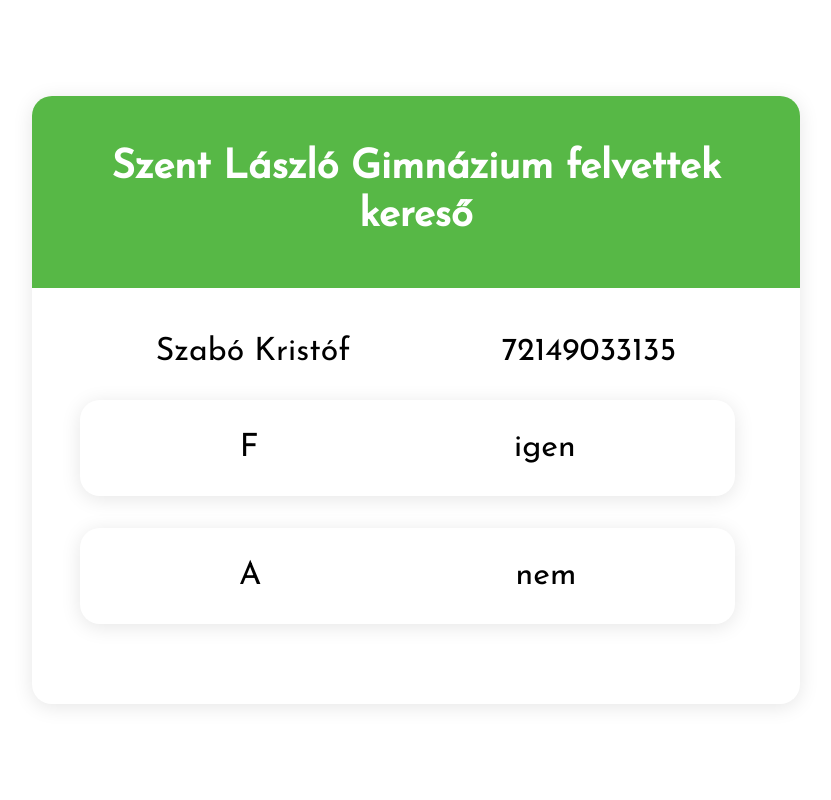
After one commit to szkristof6/Felvettek, a Django app: page /lekerdezes/72149033135/ in a window 1280 px wide. The commit adds this page. Shown: the whole page, without its empty margins (224-1055 px from the left). Run offline with Django 3.2, Linux system fonts and the light colour scheme; data comes from the database, SQL or seed files in the repository; both versions use the stored data as it was after the commit.

Commit message:
lekerdezes oldal

```diff
--- a/Felvettekapp/models.py
+++ b/Felvettekapp/models.py
@@ -1,6 +1,5 @@
 from django.db import models
 import uuid
-from uuid import UUID
 import datetime
 from datetime import datetime
 
@@ -24,6 +23,18 @@ class Lista(models.Model):
     def beolvas():
         print("beolvas")
 
+    def protection(om_azonosito):
+        try:
+            query = Lista.objects.filter(om_azonosito=om_azonosito)
+            if query.count() > 0:
+                return True
+        except ValueError:
+            return False
+
+    def get_data(om_azonosito):
+        response = list(Lista.objects.filter(om_azonosito=om_azonosito))
+        return response
+
     def kereses(json):
         try:
             query = Lista.objects.filter(om_azonosito=json['om_azonosito'])
--- a/Felvettekapp/views.py
+++ b/Felvettekapp/views.py
@@ -1,4 +1,4 @@
-from django.shortcuts import render
+from django.shortcuts import render, redirect
 from django.http import JsonResponse
 import json
 from ratelimit.decorators import ratelimit
@@ -35,4 +35,20 @@ def kereses(request, *args, **kwargs):
 
     return JsonResponse(data)
 
+def lekerdezes(request, om_azonosito, *args, **kwargs):
+    if(Lista.protection(om_azonosito)):
+        got_data = Lista.get_data(om_azonosito)
+        lista = []
+
+        for elem in got_data:
+            array = {
+                "tagozat": elem.tagozat,
+                "dontes": elem.dontes
+            }
+            lista.append(array)
+
+        return render(request, "lekerdezes.html", {"om_azonosito": got_data[0].om_azonosito, "nev": got_data[0].nev, "adatok": lista})
+    else:
+        return redirect("/")
+
 # Create your views here.
--- a/Felvettekprojekt/urls.py
+++ b/Felvettekprojekt/urls.py
@@ -14,12 +14,13 @@ Including another URLconf
     2. Add a URL to urlpatterns:  path('blog/', include('blog.urls'))
 """
 from django.contrib import admin
-from django.urls import path
+from django.urls import path, re_path
 
-from Felvettekapp.views import index, kereses
+from Felvettekapp.views import index, kereses, lekerdezes
 
 urlpatterns = [
     path('admin/', admin.site.urls),
     path('', index),
-    path('kereses/', kereses)
+    path('kereses/', kereses),
+    re_path(r'^lekerdezes/(?P<om_azonosito>\w{0,50})/$', lekerdezes),
 ]
--- a/static/style.css
+++ b/static/style.css
@@ -42,6 +42,11 @@ body {
 h1 {
     font-size: 2.5em;
     text-align: center;
+}
+
+a{
+    text-decoration: none;
+    color:inherit
 }
 
 .body {
@@ -109,6 +114,53 @@ button {
     transition: all .4s;
 }
 
+.header{
+    display: grid;
+    grid-template-areas:
+        "nev om_azonosito";
+    text-align: center;
+}
+
+.om_azonosito{
+    grid-area: om_azonosito;
+    font-family: Josefin Sans;
+    font-size: 2em;
+}
+
+.nev{
+    grid-area: nev;
+    font-family: Josefin Sans;
+    font-size: 2em;
+}
+
+.elem{
+    width: 88%;
+    display: block;
+    margin: 0 auto;
+    border-radius: 20px;
+    overflow: hidden;
+    box-shadow: 0 3px 20px 0 rgb(0 0 0 / 10%);
+    -webkit-box-shadow: 0 3px 20px 0 rgb(0 0 0 / 10%);
+    margin: 2em 0;
+    padding: 2em;
+    display: grid;
+    grid-template-areas:
+        "tagozat dontes";
+    text-align: center;
+}
+
+.tagozat{
+    grid-area: tagozat;
+    font-family: Josefin Sans;
+    font-size: 2em;
+}
+
+.dontes{
+    grid-area: dontes;
+    font-family: Josefin Sans;
+    font-size: 2em;
+}
+
 @media (max-width: 800px) {
     .card {
         width: 95%;
--- /dev/null
+++ b/templates/lekerdezes.html
@@ -0,0 +1,32 @@
+<!DOCTYPE html>
+<html lang="hu">
+<head>
+    <meta charset="UTF-8">
+    <meta http-equiv="X-UA-Compatible" content="IE=edge">
+    <meta name="viewport" content="width=device-width, initial-scale=1.0">
+    <title>Lekérdezés</title>
+
+    {% load static %}
+
+    <link rel="stylesheet" href="{% static 'style.css'%} ">
+</head>
+<body>
+    <div class="card">
+        <div class="fejlec">
+            <a href="/"><h1>Szent László Gimnázium felvettek kereső</h1></a>
+        </div>
+        <div class="body">
+            <div class="header">
+                <span class="nev">{{nev}}</span>
+                <span class="om_azonosito">{{om_azonosito}}</span>
+            </div>
+            {% for adat in adatok %}
+                <div class="elem">
+                    <span class="tagozat">{{adat.tagozat}}</span>
+                    <span class="dontes">{{adat.dontes}}</span>
+                </div>
+             {% endfor %}
+        </div>
+    </div>
+</body>
+</html>
```
Also changed, not shown: db.sqlite3.
